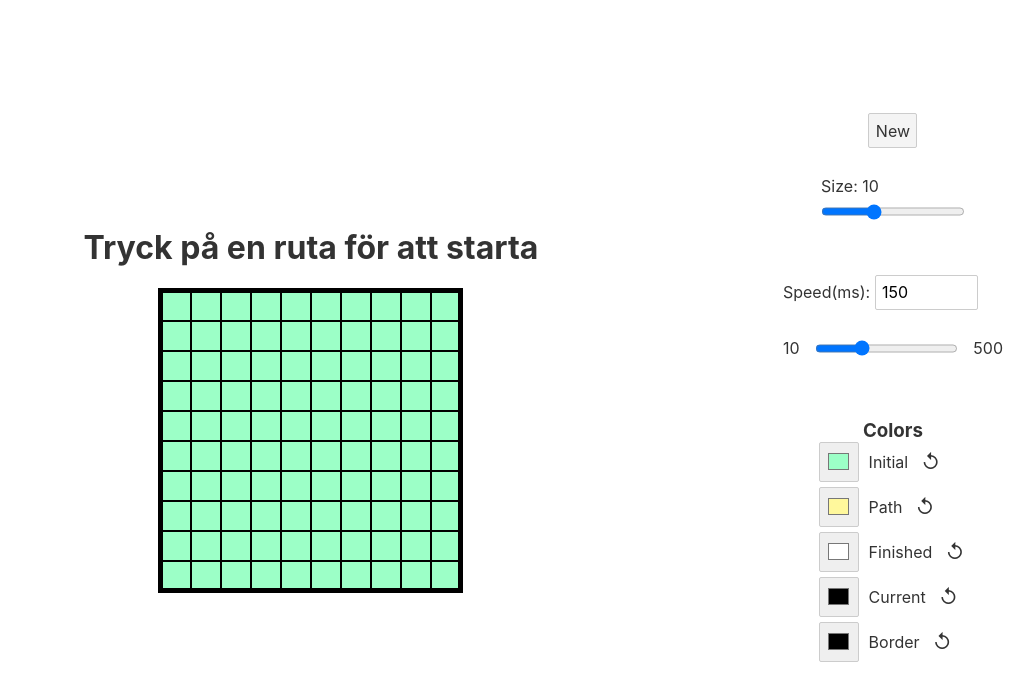
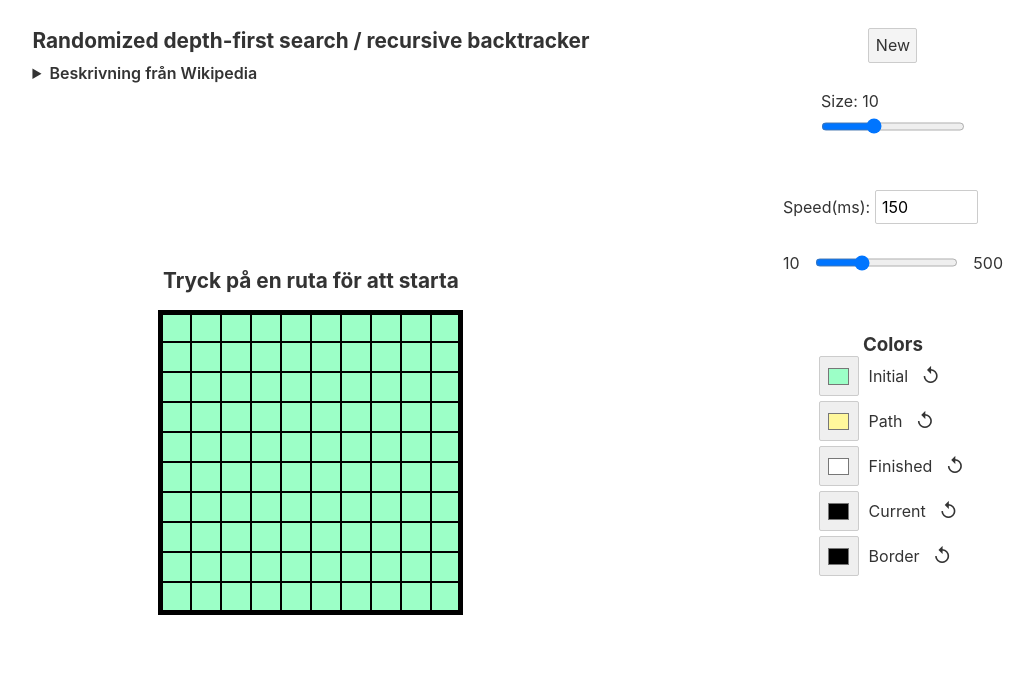
Before and after one commit to Alexander-Holm/maze-algorithm, a Svelte app: page / in a window 1280 px wide. Shown: the top 700 px of the page, without its empty margins (199-1233 px from the left). Built offline with nearby package versions, Linux system fonts and the light colour scheme.

Commit message:
Rubrik och wikipedia-info

```diff
--- a/src/App.svelte
+++ b/src/App.svelte
@@ -1,5 +1,6 @@
 <script>
     import ColorPicker from "./ColorPicker.svelte";
+    import WikipediaDetails from "./WikipediaDetails.svelte";
 
     const DIRECTIONS = {
         UP : {x: 0, y: -1},
@@ -113,8 +114,14 @@
 </script>
 
 <main>
+    <div class="content-container">
+        <div>
+            <h1> Randomized depth-first search / recursive backtracker</h1>
+            <WikipediaDetails />
+        </div>
+
         <div class="table-container">
-        <h1>Tryck på en ruta för att starta</h1>
+            <h2>Tryck på en ruta för att starta</h2>
             <table>
                 {#each grid as row, y}
                     <tr>
@@ -136,6 +143,8 @@
                     </tr>
                 {/each}
             </table>
+        </div>
+
     </div>
     <div class="controls">
         <button on:click={() => grid = createGrid(size)}>New</button>
@@ -174,18 +183,17 @@
     main{
         display: flex;
         flex-direction: row;
-        align-items: center;
         min-height: 100%;
         min-width: 100%;
-        padding: 50px;
+        padding: 20px 50px;
         box-sizing: border-box;
     }
-    .table-container{
-        flex-grow: 1;
-        display: flex;
-        flex-direction: column;
-        align-items: center;
-        justify-content: center;
+    h1{
+        margin: 0;
+        font-size: 1.3rem;
+    }
+    h2{
+        font-size: 1.3rem;
     }
     table{
         border-collapse: collapse;
@@ -199,6 +207,20 @@
         border-style: solid;
         box-sizing: border-box;
     }
+    .content-container{
+        flex-grow: 1;
+        display: flex;
+        flex-direction: column;
+        align-items: center;
+    }
+    .table-container{
+        flex-grow: 1;
+        display: flex;
+        flex-direction: column;
+        align-items: center;
+        justify-content: center;
+    }
+
     .controls{
         display: flex;
         flex-direction: column;
--- /dev/null
+++ b/src/WikipediaDetails.svelte
@@ -0,0 +1,34 @@
+<details>
+    <summary>Beskrivning från Wikipedia</summary>
+
+    The depth-first search algorithm of maze generation is frequently implemented using backtracking. This can be described with a following recursive routine:
+    <ol>
+        <li>Given a current cell as a parameter,</li>
+        <li>Mark the current cell as visited</li>
+        <li>
+            While the current cell has any unvisited neighbour cells
+            <ol>
+                <li>Choose one of the unvisited neighbours</li>
+                <li>Remove the wall between the current cell and the chosen cell</li>
+                <li>Invoke the routine recursively for a chosen cell</li>
+            </ol>
+        </li>
+    </ol>
+    which is invoked once for any initial cell in the area.
+    <br />
+    <a href="https://en.wikipedia.org/wiki/Maze_generation_algorithm#Randomized_depth-first_search" target="_blank" rel="noopener noreferrer">
+        Wikipedia
+    </a>
+</details>
+
+<style>
+    details{
+        max-width: 500px;
+    }
+    details summary{
+        cursor: pointer;
+        font-weight: 600;
+        /* Vertical */
+        padding: 10px 0;
+    }
+</style>
```
Also changed, not shown: public/build/bundle.css, public/build/bundle.js, 1 other file (tests, documents, lock files or other folders). Lines whose indentation alone changed are shown as unchanged.
